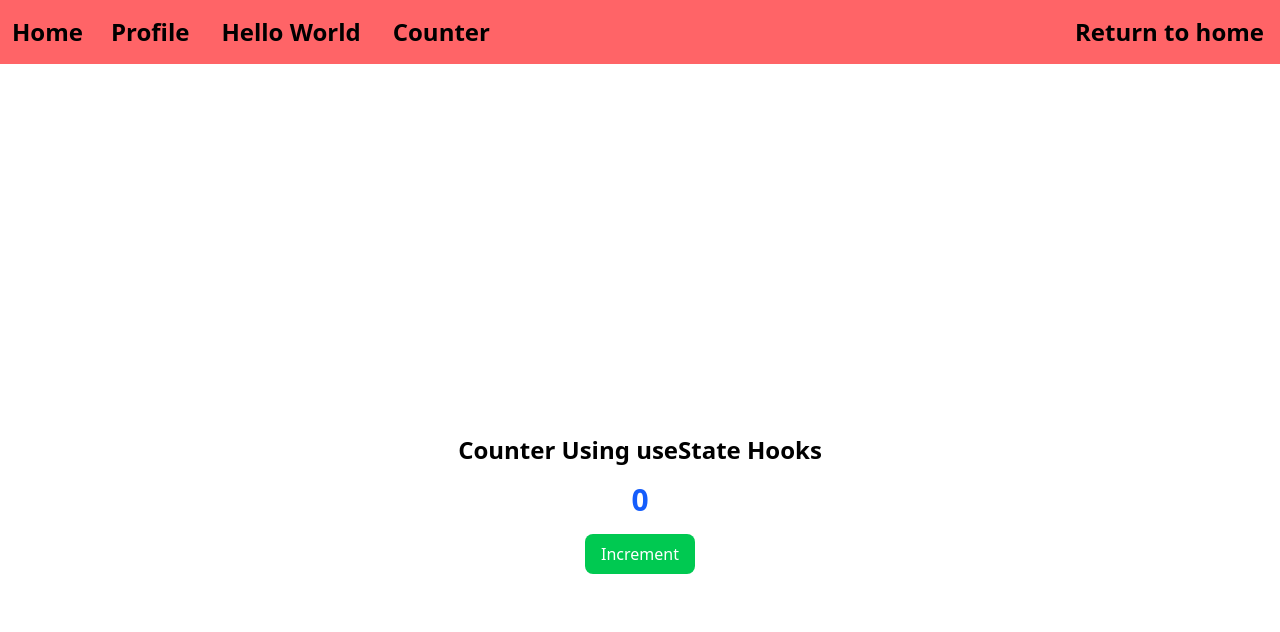
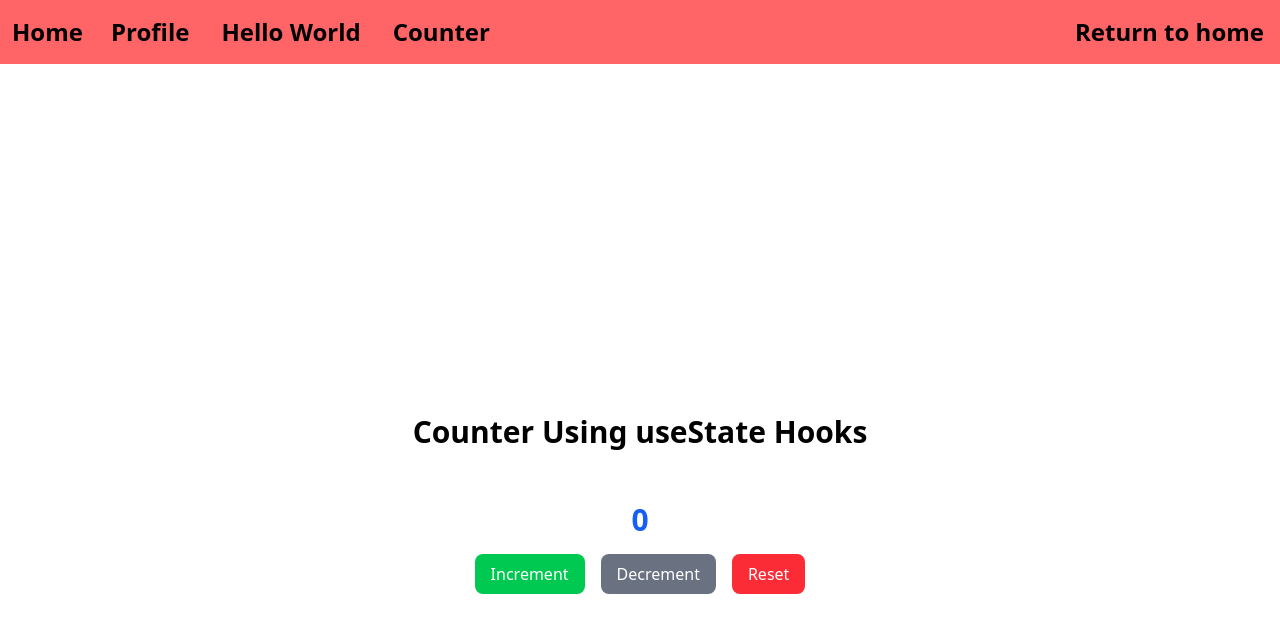
Before and after one commit to alxurb1/Alexis-repo, a React (Vite) app in the folder issues/5.React-Fundamentals/react-project/: page /CounterPage in a window 1280 px wide. Shown: the top 632 px of the page. Built offline with nearby package versions, Linux system fonts and the light colour scheme.

Commit message:
docs(git): adding a hover and activate state to buttons using tailwind

```diff
--- a/issues/5.React-Fundamentals/react-project/src/components/Counter.jsx
+++ b/issues/5.React-Fundamentals/react-project/src/components/Counter.jsx
@@ -4,13 +4,30 @@
 	const [counter, setCount] = useState(0);
 	return (
 		<div className='flex flex-col items-center'>
+			<h1 className='text-3xl font-bold mb-9'>Counter Using useState Hooks</h1>
 			<h1 className='text-3xl font-bold text-blue-600 my-4'>{counter}</h1>
-			<button
-				onClick={() => setCount(counter + 1)}
-				className='px-4 py-2 bg-green-500 text-white rounded-lg hover:bg-green-600 transition'
-			>
-				Increment
-			</button>
+			<div className='flex gap-4'>
+				<button
+					onClick={() => setCount(counter + 1)}
+					className='px-4 py-2 bg-green-500 text-white rounded-lg hover:bg-green-600 transition active:bg-green-700 active:scale-95 '
+				>
+					Increment
+				</button>
+
+				<button
+					onClick={() => setCount(counter - 1)}
+					className='px-4 py-2 bg-gray-500 text-white rounded-lg hover:bg-gray-600 transition active:bg-gray-700 active:scale-95 '
+				>
+					Decrement
+				</button>
+
+				<button
+					onClick={() => setCount(0)}
+					className='px-4 py-2 bg-red-500 text-white rounded-lg hover:bg-red-600 transition active:bg-red-700 active:scale-95 '
+				>
+					Reset
+				</button>
+			</div>
 		</div>
 	);
 }
--- a/issues/5.React-Fundamentals/react-project/src/pages/CounterPage.jsx
+++ b/issues/5.React-Fundamentals/react-project/src/pages/CounterPage.jsx
@@ -3,7 +3,6 @@
 export default function CounterPage() {
 	return (
 		<div className='flex flex-col items-center justify-center min-h-screen'>
-			<h1 className='text-2xl font-bold '>Counter Using useState Hooks</h1>
 			<Counter />
 		</div>
 	);
```
Also changed, not shown: 2 other files (tests, documents, lock files or other folders).
